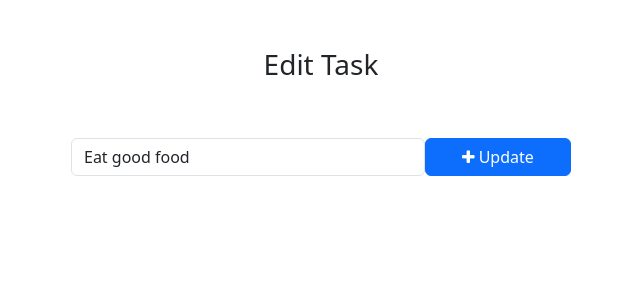
After one commit to pranjal52/todo, a Django app: page /todo/edit_task/1/ in a window 1280 px wide. The commit adds this page. Shown: the top 300 px of the page, without its empty margins (319-959 px from the left). Run offline with Django 4.2, Linux system fonts and the light colour scheme; data comes from the database, SQL or seed files in the repository; both versions use the stored data as it was after the commit.

Commit message:
added CRUD functionality

```diff
--- /dev/null
+++ b/templates/edit_task.html
@@ -0,0 +1,27 @@
+<!DOCTYPE html>
+<html lang="en">
+<head>
+    <meta charset="UTF-8">
+    <meta name="viewport" content="width=device-width, initial-scale=1.0">
+    <title>Edit Task</title>
+     <!-- Bootstrap -->
+     <link href="https://cdn.jsdelivr.net/npm/bootstrap@5.3.0-alpha1/dist/css/bootstrap.min.css" rel="stylesheet" integrity="sha384-GLhlTQ8iRABdZLl6O3oVMWSktQOp6b7In1Zl3/Jr59b6EGGoI1aFkw7cmDA6j6gD" crossorigin="anonymous">
+     <script src="https://cdn.jsdelivr.net/npm/bootstrap@5.3.0-alpha1/dist/js/bootstrap.bundle.min.js" integrity="sha384-w76AqPfDkMBDXo30jS1Sgez6pr3x5MlQ1ZAGC+nuZB+EYdgRZgiwxhTBTkF7CXvN" crossorigin="anonymous"></script>
+     <!-- Font Awesome Icons -->
+     <link rel="stylesheet" href="https://cdnjs.cloudflare.com/ajax/libs/font-awesome/4.7.0/css/font-awesome.min.css">
+</head>
+<body>
+    <div>
+        <h3 class="pt-5 pb-5 text-center"> Edit Task</h3>
+    </div>
+    <form  action="{% url 'edit_task' task.pk %}" method="POST" style="width: 500px; margin: auto;">
+        {% csrf_token %}
+        <div class="form-group">
+            <span style="display: flex;">
+                <input type="text" name="task" class="form-control" value="{{ task.task}}">
+                <button type="submit" class="btn btn-primary" style="width: 200px;"><i class="fa fa-plus"></i> Update</button>
+            </span>
+        </div>
+    </form>
+</body>
+</html>
--- a/todo/urls.py
+++ b/todo/urls.py
@@ -5,5 +5,9 @@ from . import views
 urlpatterns = [
 
     path('addTask', views.addTask, name='addTask'),
+    path('mark_as_done/<int:pk>/', views.mark_as_done, name='mark_as_done'),
+    path('edit_task/<int:pk>/', views.edit_task, name='edit_task'),
+    path('delete_task/<int:pk>/', views.delete_task, name='delete_task'),
+
 
 ]
--- a/todo/views.py
+++ b/todo/views.py
@@ -1,4 +1,4 @@
-from django.shortcuts import render, redirect
+from django.shortcuts import render, redirect, get_object_or_404
 from django.http import HttpResponse
 from .models import Task
 
@@ -8,3 +8,29 @@ def addTask (request):
     task = request.POST['task']
     Task.objects.create(task=task, ) #All other fields are autogenerated or have default values
     return redirect('home')
+
+def mark_as_done(request, pk):
+    task = get_object_or_404(Task, pk=pk)
+    task.is_completed = True
+    task.save()
+    return redirect('home')
+
+def edit_task(request, pk):
+    task = get_object_or_404(Task, pk=pk)
+
+    #Handling click on Update button on Edit Task Page
+    if request.method == "POST":
+        new_task = request.POST['task']
+        task.task = new_task
+        task.save()
+        return redirect('home')
+    else:
+        context = {
+        'task': task
+        }
+        return render(request, 'edit_task.html', context)
+
+def delete_task(request, pk):
+    task = get_object_or_404(Task, pk=pk)
+    task.delete()
+    return redirect('home')
--- a/todo_main/views.py
+++ b/todo_main/views.py
@@ -5,7 +5,9 @@ from todo.models import Task
 
 def home(request):
     tasks = Task.objects.filter(is_completed=False).order_by('-updated_at')
+    completed_tasks = Task.objects.filter(is_completed=True).order_by('-updated_at')
     context = {
-        'tasks': tasks
+        'tasks': tasks,
+        'completed_tasks': completed_tasks
     }
     return render(request, 'home.html', context)
```
Also changed, not shown: templates/home.html (+6 -4 lines), db.sqlite3.
